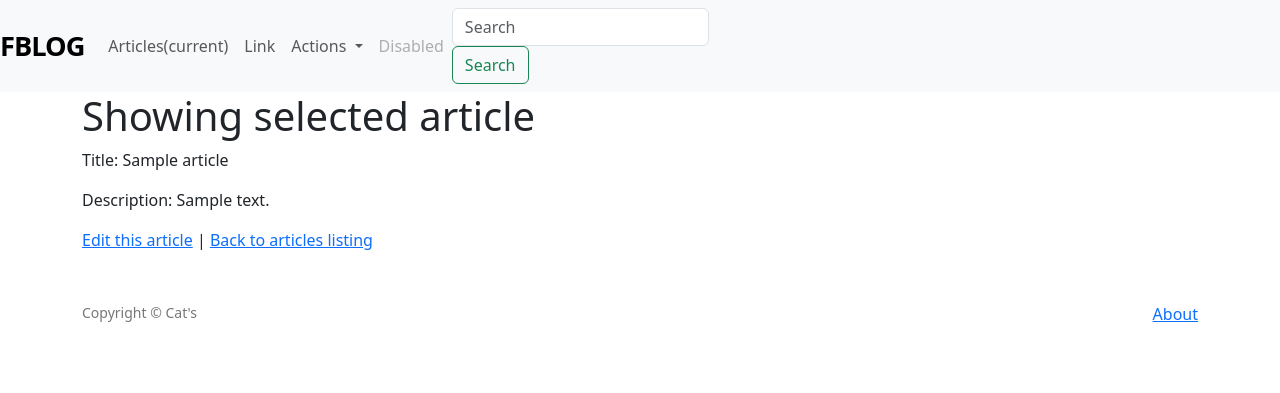
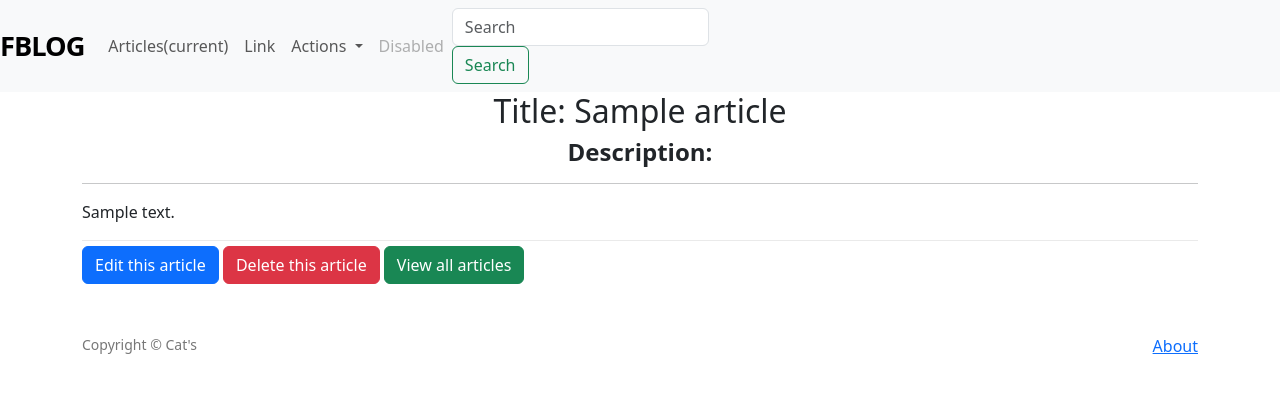
Before and after one commit to karpovVS/fblogd, a Rails app: page /articles/1 in a window 1280 px wide. Shown: the top 393 px of the page. Run offline with Rails 7, Linux system fonts and the light colour scheme; tables that the repository leaves empty hold one stand-in row (values such as "Sample post"); style sheets or scripts are compiled from the project's sources; some libraries are stand-ins or nearby versions.

Commit message:
Add styling to show template

```diff
--- a/app/assets/stylesheets/custom.css.scss
+++ b/app/assets/stylesheets/custom.css.scss
@@ -33,6 +33,15 @@
 	background-color: black;
 }
 
+.article-actions {
+	border-top: 1px solid #eaeaea;
+	padding-top: 5px;
+}
+
+.description {
+	margit-top: 0;
+}
+
 footer {
 	margin-top: 45px;
 	padding-top: 5px;
--- a/app/views/articles/show.html.erb
+++ b/app/views/articles/show.html.erb
@@ -1,11 +1,13 @@
-<h1> Showing selected article </h1>
-
-<p>
-	Title: <%= @article.title%>
-</p>
-
-<p>
-	Description: <%= @article.description %>
-</p>
-<%= link_to "Edit this article", edit_article_path(@article)%> |
-<%= link_to "Back to articles listing", articles_path%>
+<h2 align="center">	Title: <%= @article.title%></h2>
+<div class="well col-xs-8 col-xs-offset-2">
+	<h4 class="center description"><strong>Description:</strong></h4>
+<hr>
+	<%= simple_format(@article.description) %>
+	<div class="article-actions">
+<%= link_to "Edit this article", edit_article_path(@article), class: "btn btn-xs btn-primary"%>
+<%= link_to "Delete this article", article_path(@article), method: :delete,
+								data:{confirm: "areyou shure you want to deletthis article?"},
+								 class: "btn btn-xs btn-danger" %>
+<%= link_to "View all articles", articles_path, class: "btn btn-xs btn-success"%>
+	</div>
+</div>
```
